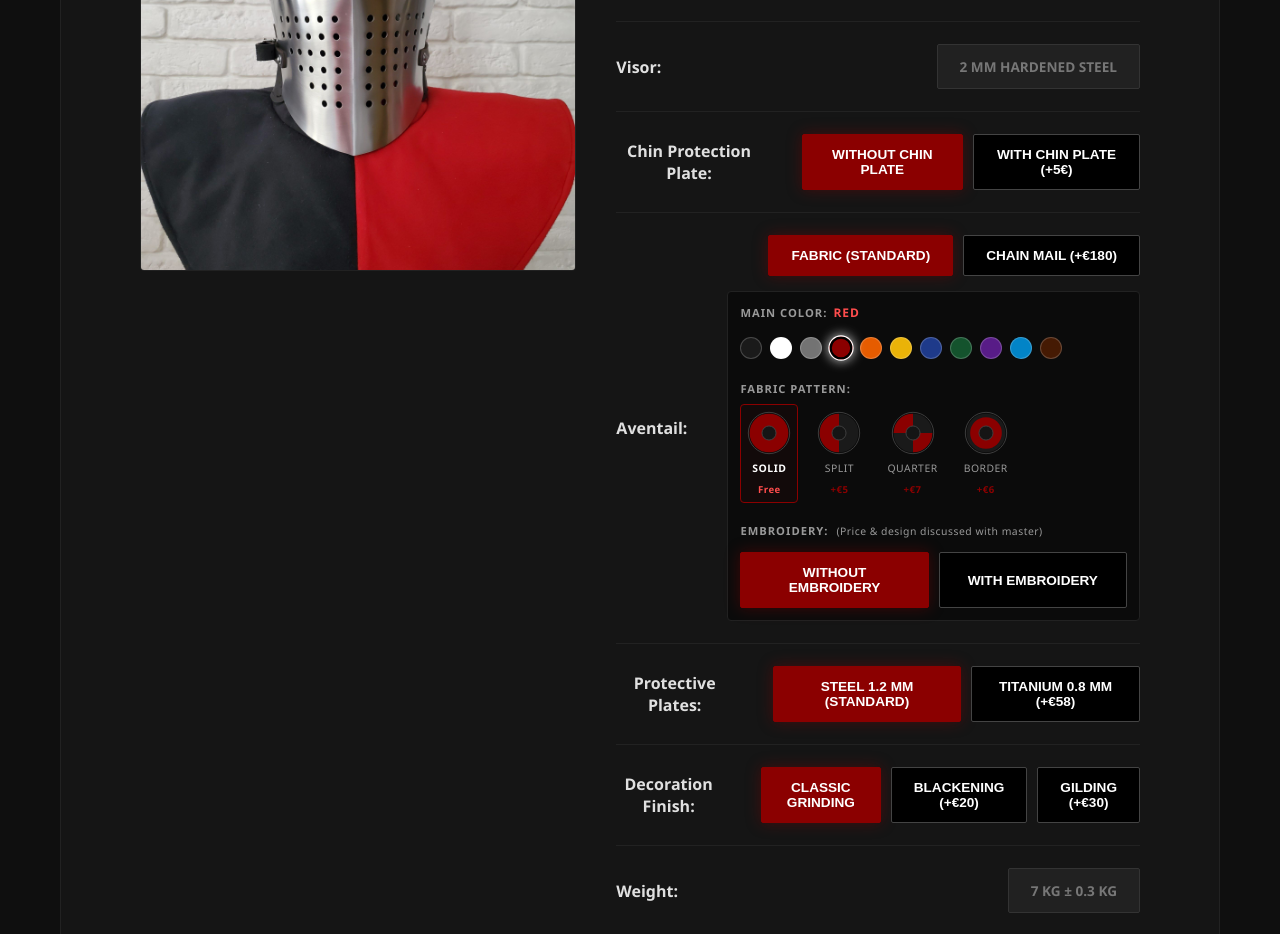
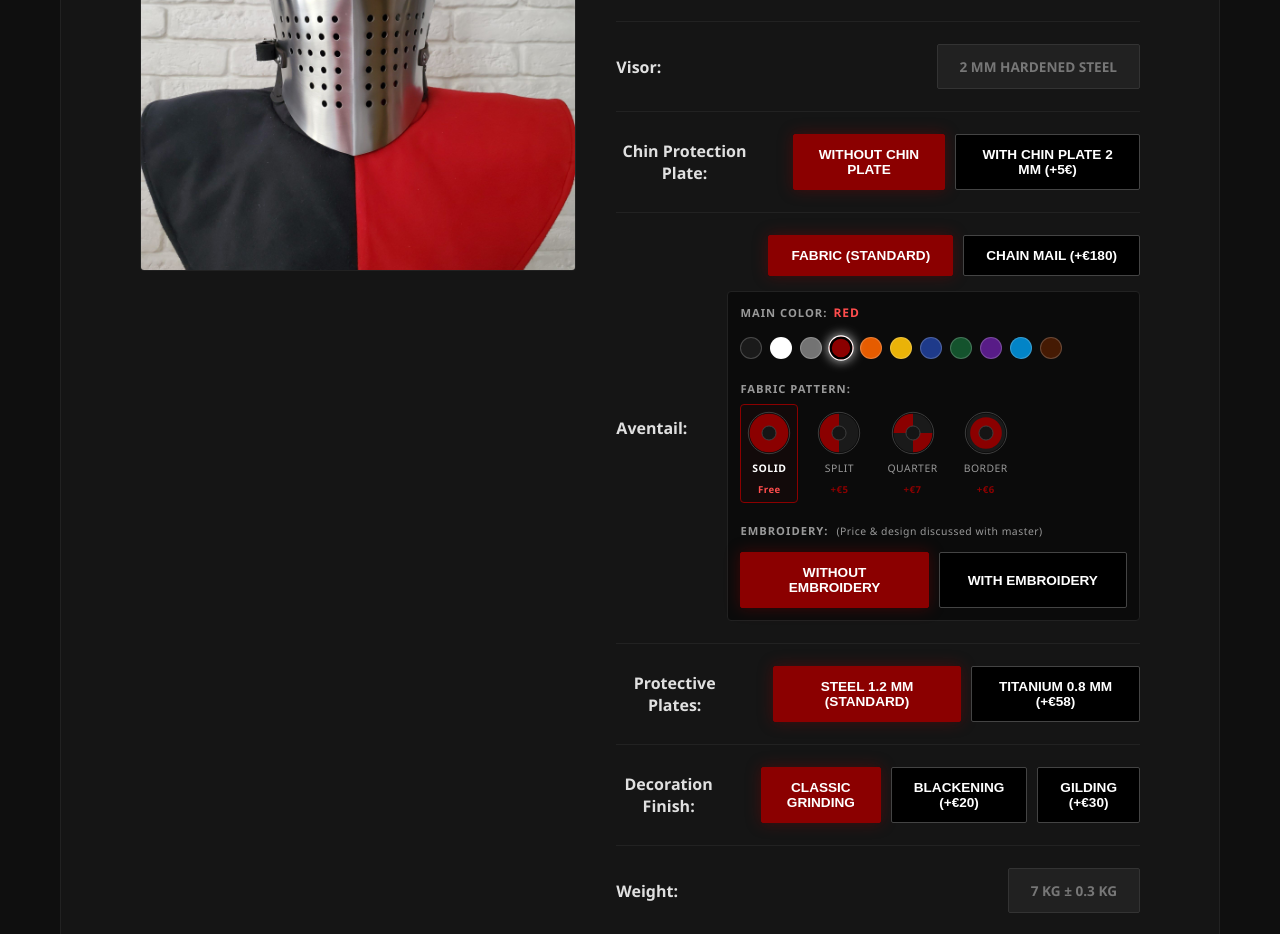
Before and after one commit to Sadovenko555/gorilla-armor-l, a React (Vite) app: page / in a window 1280 px wide. Shown: the part 2000-2934 px from the top of the page. Built offline with nearby package versions, Linux system fonts and the light colour scheme.

Commit message:
Update helmets.js

```diff
--- a/src/data/helmets.js
+++ b/src/data/helmets.js
@@ -6,7 +6,10 @@ export const helmetsData = [
     basePrice: 670,
     specs: { dome: '2.5 mm hardened steel', visor: '2 mm hardened steel', weight: '7 kg ± 0.3 kg' },
     options: {
-      chinPlate: [{ label: 'Without Chin Plate', priceMod: 0 }, { label: 'With Chin Plate (+5€)', priceMod: 5 }],
+      chinPlate: [
+  { label: 'Without Chin Plate', priceMod: 0 },
+  { label: 'With Chin Plate 2 mm (+5€)', priceMod: 5 }
+],
       aventail: [{ label: 'Fabric (Standard)', priceMod: 0 }, { label: 'Chain Mail', priceMod: 180 }],
       plates: [{ label: 'Steel 1.2 mm (Standard)', priceMod: 0 }, { label: 'Titanium 0.8 mm', priceMod: 58 }],
       decoration: [{ label: 'Classic Grinding', priceMod: 0 }, { label: 'Blackening', priceMod: 20 }, { label: 'Gilding', priceMod: 30 }]
@@ -17,7 +20,7 @@ export const helmetsData = [
     name: 'Klappviser (Pigface)',
     image: '/images/pigface.png',
     basePrice: 720,
-    specs: { dome: '2.5 mm hardened steel', visor: '2 mm hardened steel', chinPlate: 'Included by default', weight: '7 kg ± 0.3 kg' },
+    specs: { dome: '2.5 mm hardened steel', visor: '2 mm hardened steel', chinPlate: 'Included by default 2 mm', weight: '7 kg ± 0.3 kg' },
     options: {
       aventail: [{ label: 'Fabric (Standard)', priceMod: 0 }, { label: 'Chain Mail', priceMod: 180 }],
       plates: [{ label: 'Steel 1.2 mm (Standard)', priceMod: 0 }, { label: 'Titanium 0.8 mm', priceMod: 58 }],
@@ -31,7 +34,10 @@ export const helmetsData = [
     basePrice: 720,
     specs: { dome: '2.5 mm hardened steel', visor: '2 mm hardened steel + 1mm Cross', weight: '7 kg ± 0.3 kg' },
     options: {
-      chinPlate: [{ label: 'Without Chin Plate', priceMod: 0 }, { label: 'With Chin Plate (+5€)', priceMod: 5 }],
+      chinPlate: [
+  { label: 'Without Chin Plate', priceMod: 0 },
+  { label: 'With Chin Plate 2 mm (+5€)', priceMod: 5 }
+],
       aventail: [{ label: 'Fabric (Standard)', priceMod: 0 }, { label: 'Chain Mail', priceMod: 180 }],
       plates: [{ label: 'Steel 1.2 mm (Standard)', priceMod: 0 }, { label: 'Titanium 0.8 mm', priceMod: 58 }],
       decoration: [{ label: 'Classic Cross', priceMod: 0 }, { label: 'Blackening', priceMod: 15 }, { label: 'Gilding', priceMod: 25 }]
@@ -42,7 +48,7 @@ export const helmetsData = [
     name: 'Wolf Ribs',
     image: '/images/wolf-ribs.jpg',
     basePrice: 760,
-    specs: { dome: '2.5 mm hardened steel', visor: 'Ribs 10 mm and 6 mm', chinPlate: 'Included by default', weight: '7 kg ± 0.3 kg' },
+    specs: { dome: '2.5 mm hardened steel', visor: 'Ribs 10 mm and 6 mm', chinPlate: 'Included by default 2 mm', weight: '7 kg ± 0.3 kg' },
     options: {
       aventail: [{ label: 'Fabric (Standard)', priceMod: 0 }, { label: 'Chain Mail', priceMod: 180 }],
       plates: [{ label: 'Steel 1.2 mm (Standard)', priceMod: 0 }, { label: 'Titanium 0.8 mm', priceMod: 58 }],
```
